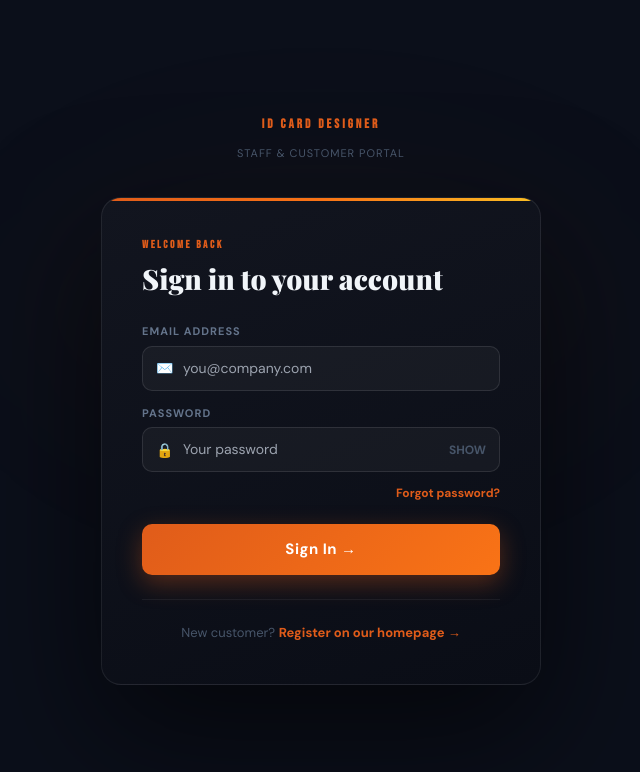
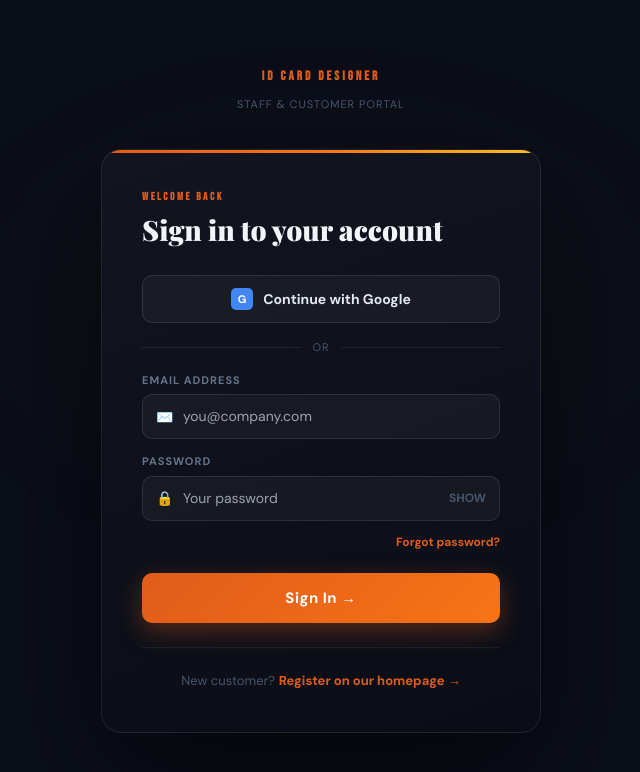
Before and after one commit to Sahil7910/Id-Card-designer, a React (Vite) app in the folder frontend/: page /login in a window 1280 px wide. Shown: the top 772 px of the page, without its empty margins (319-959 px from the left). Built offline with nearby package versions, Linux system fonts and the light colour scheme; no server answers; a web font is replaced by a local one.

Commit message:
fix:google auth model

```diff
--- a/frontend/src/pages/Login/LoginPage.tsx
+++ b/frontend/src/pages/Login/LoginPage.tsx
@@ -1,8 +1,9 @@
 import { useState, useEffect } from "react";
 import { useNavigate, Link } from "react-router-dom";
+import { useGoogleLogin } from "@react-oauth/google";
 import { store } from "../../app/store";
 import { useAppDispatch, useAppSelector } from "../../app/hooks";
-import { login, forgotPassword } from "../../features/auth/authSlice";
+import { login, forgotPassword, googleAuth } from "../../features/auth/authSlice";
 
 const ROLE_REDIRECTS: Record<string, string> = {
   ADMIN: "/admin",
@@ -67,6 +68,28 @@ export default function LoginPage() {
       setLoading(false);
     }
   };
+
+  const handleGoogleLogin = useGoogleLogin({
+    onSuccess: async ({ access_token }) => {
+      setLoading(true);
+      setError("");
+      try {
+        await dispatch(googleAuth(access_token)).unwrap();
+        setSuccess(true);
+        setTimeout(() => {
+          const authUser = store.getState().auth.user;
+          const dest = ROLE_REDIRECTS[authUser?.role ?? ""] ?? "/";
+          navigate(dest, { replace: true });
+        }, 700);
+      } catch (err: unknown) {
+        const errAny = err as { message?: string };
+        setError(errAny?.message ?? "Google sign-in failed. Please try again.");
+      } finally {
+        setLoading(false);
+      }
+    },
+    onError: () => setError("Google sign-in was cancelled or failed."),
+  });
 
   const handleForgot = async () => {
     if (!forgotEmail.includes("@")) return setForgotError("Enter a valid email address.");
@@ -178,6 +201,21 @@ export default function LoginPage() {
                   </div>
                 ) : (
                   <>
+                    {/* Google Sign In */}
+                    <button
+                      onClick={() => handleGoogleLogin()}
+                      disabled={loading}
+                      style={{ width: "100%", display: "flex", alignItems: "center", justifyContent: "center", gap: 10, padding: "12px 0", borderRadius: 10, border: "1px solid rgba(255,255,255,0.1)", background: "rgba(255,255,255,0.04)", color: "#e2e8f0", cursor: loading ? "not-allowed" : "pointer", fontSize: 14, fontWeight: 600, opacity: loading ? 0.4 : 1, transition: "opacity 0.2s", marginBottom: 16 }}>
+                      <span style={{ width: 22, height: 22, borderRadius: 5, background: "#4285f4", display: "flex", alignItems: "center", justifyContent: "center", fontSize: 11, fontWeight: 900, color: "#fff" }}>G</span>
+                      Continue with Google
+                    </button>
+
+                    <div style={{ display: "flex", alignItems: "center", gap: 12, marginBottom: 16 }}>
+                      <div style={{ flex: 1, height: 1, background: "rgba(255,255,255,0.08)" }} />
+                      <span style={{ fontSize: 11, color: "#475569", letterSpacing: 1 }}>OR</span>
+                      <div style={{ flex: 1, height: 1, background: "rgba(255,255,255,0.08)" }} />
+                    </div>
+
                     <div style={{ display: "flex", flexDirection: "column", gap: 14 }}>
                       {/* Email */}
                       <div>
--- a/frontend/src/shared/components/AuthModal.tsx
+++ b/frontend/src/shared/components/AuthModal.tsx
@@ -232,18 +232,13 @@ function AuthModalInner({ mode, onClose, onSwitch }: { mode: AuthMode; onClose:
             </div>
           ) : (
             <>
-              <div style={{ display: "flex", gap: 10, marginBottom: 22 }}>
+              <div style={{ marginBottom: 22 }}>
                 <button
                   onClick={() => handleGoogleLogin()}
                   disabled={loading}
-                  style={{ flex: 1, display: "flex", alignItems: "center", justifyContent: "center", gap: 8, padding: "10px 14px", borderRadius: 10, border: "1px solid rgba(255,255,255,0.1)", background: "rgba(255,255,255,0.04)", color: "#e2e8f0", cursor: loading ? "not-allowed" : "pointer", fontSize: 13, fontWeight: 600, opacity: loading ? 0.4 : 1, transition: "opacity 0.2s" }}>
+                  style={{ width: "100%", display: "flex", alignItems: "center", justifyContent: "center", gap: 8, padding: "10px 14px", borderRadius: 10, border: "1px solid rgba(255,255,255,0.1)", background: "rgba(255,255,255,0.04)", color: "#e2e8f0", cursor: loading ? "not-allowed" : "pointer", fontSize: 13, fontWeight: 600, opacity: loading ? 0.4 : 1, transition: "opacity 0.2s" }}>
                   <span style={{ width: 20, height: 20, borderRadius: 5, background: "#4285f4", display: "flex", alignItems: "center", justifyContent: "center", fontSize: 10, fontWeight: 900, color: "#fff" }}>G</span>
-                  Google
-                </button>
-                <button disabled title="Coming soon"
-                  style={{ flex: 1, display: "flex", alignItems: "center", justifyContent: "center", gap: 8, padding: "10px 14px", borderRadius: 10, border: "1px solid rgba(255,255,255,0.1)", background: "rgba(255,255,255,0.04)", color: "#e2e8f0", cursor: "not-allowed", fontSize: 13, fontWeight: 600, opacity: 0.4 }}>
-                  <span style={{ width: 20, height: 20, borderRadius: 5, background: "#0a66c2", display: "flex", alignItems: "center", justifyContent: "center", fontSize: 10, fontWeight: 900, color: "#fff" }}>in</span>
-                  LinkedIn
+                  Continue with Google
                 </button>
               </div>
 
```
Also changed, not shown: 2 other files (tests, documents, lock files or other folders).
